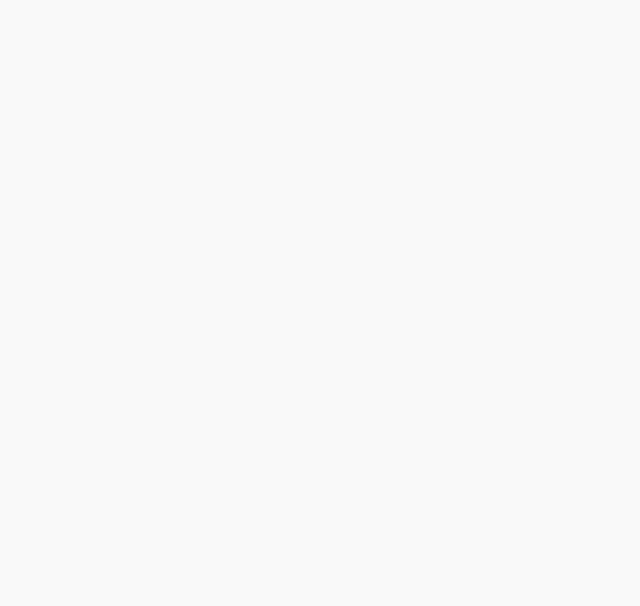
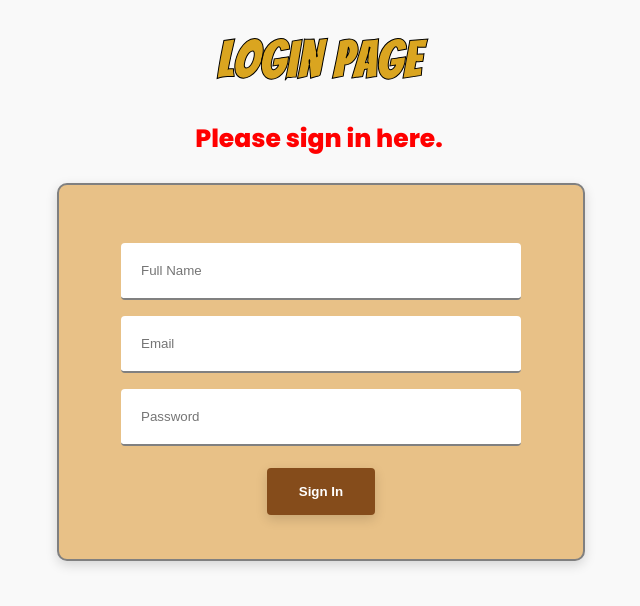
Before and after one commit to VimalaSellappan/React-Assignment-5, a React (Vite) app: page /Login in a window 1280 px wide. Before the commit this address had no page. Shown: the top 606 px of the page, without its empty margins (321-961 px from the left). Built offline with nearby package versions, Linux system fonts and the light colour scheme.

Commit message:
Reused Homeregisterpage style for login page also

```diff
--- a/src/App.jsx
+++ b/src/App.jsx
@@ -1,12 +1,14 @@
 import React from 'react';
 import { Routes, Route } from 'react-router-dom';
 import HomeRegisterpage from './components/HomeRegisterpage';
+import Login from './components/Login';
 
 function App() {
   return (
     <div className="App">
       <Routes>
         <Route path="/" element={<HomeRegisterpage />} />
+        <Route path="/Login" element={<Login />} />
       </Routes>
     </div>
   );
--- a/src/components/HomeRegisterpage.css
+++ b/src/components/HomeRegisterpage.css
@@ -55,7 +55,7 @@ h2{
     width: 100%;
     max-width: 800px;
     background-color: #e8c187;
-    box-shadow: 0 4px 10px rgba(0, 0, 0, 0.1);
+    box-shadow: 0 4px 12px rgba(0, 0, 0, 0.15);
     border-radius: 10px;
 
 }
@@ -94,6 +94,15 @@ button[type=submit] {
   margin: 4px 2px;
   cursor: pointer;
   border-radius: 4px;
+  transition: all 0.3s ease;
+  box-shadow: 0 4px 12px rgba(0, 0, 0, 0.15);
+  font-weight: 600;
+
+}
+button[type="submit"]:hover {
+  background-color: #ff4a4a;
+  transform: translateY(-2px);
+  box-shadow: 0 6px 18px rgba(0, 0, 0, 0.25);
 }
 .signin{
     font-family: 'poppins',sans-serif;
--- a/src/components/HomeRegisterpage.jsx
+++ b/src/components/HomeRegisterpage.jsx
@@ -1,9 +1,14 @@
 import React from 'react';
-import { Link } from 'react-router-dom';
-import { Login } from './Login';
+import { Link, useNavigate } from 'react-router-dom';
+import  Login  from './Login';
 
 import './HomeRegisterpage.css'
 function HomeRegisterpage() {
+  const navigate = useNavigate();
+  const handleSubmit = (e) => {
+    e.preventDefault();
+    navigate('/login');
+  };
   return (
     <div className="home-container">
       <div className="welcome-part">
@@ -15,7 +20,7 @@ function HomeRegisterpage() {
 
         <div className="form-section">
         <h2>Sign Up here</h2>
-        <form className='form-container'>
+        <form className='form-container' onSubmit={handleSubmit}>
           <div className='form-content'>
             <input type="text" placeholder="Full Name" required />
             <input type="email" placeholder="Email" required />
--- a/src/components/Login.jsx
+++ b/src/components/Login.jsx
@@ -1,3 +1,24 @@
-export function Login() {
-  return <div>Login Page</div>;
+import React from 'react';
+import './HomeRegisterpage.css';
+
+function Login() {
+  return (
+    <div>
+      <h1>Login Page</h1>
+      <p  className='sub-head'>Please sign in here.</p>
+      <div className="form-section">
+
+        <form className='form-container'>
+          <div className='form-content'>
+            <input type="text" placeholder="Full Name" required />
+            <input type="email" placeholder="Email" required />
+            <input type="password" placeholder="Password" required />
+          </div>
+          <button type="submit">Sign In</button>
+        </form>
+    </div>
+    </div>
+  );
 }
+
+export default Login;
```
